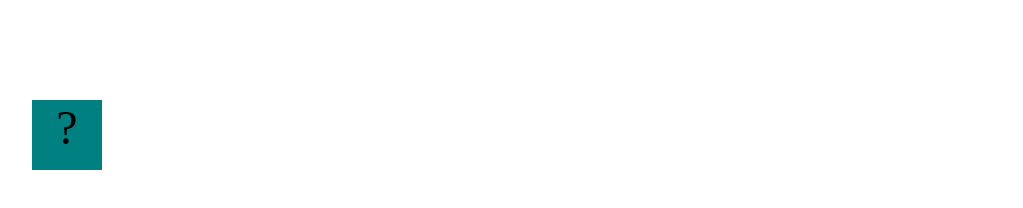
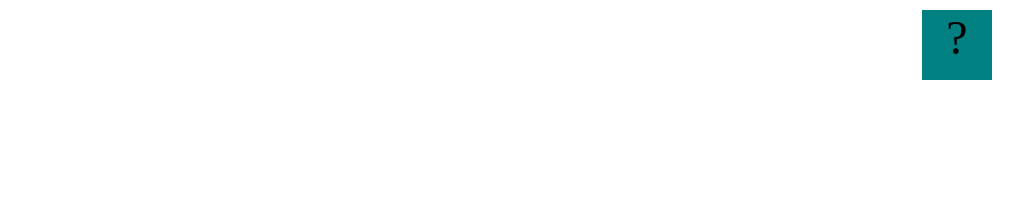
Before and after one commit to TyTran14/TyTran14.github.io, a plain HTML site: page projects/bouncing-box/index.html in a window 1280 px wide. Shown: the whole page, without its empty margins (68-1091 px from the left). Drawn offline with Linux system fonts and the light colour scheme.

```diff
--- a/projects/bouncing-box/index.html
+++ b/projects/bouncing-box/index.html
@@ -14,7 +14,7 @@
 			user-select: none;
 			display: block;
 			position: absolute;
-			top: 100px;
+			top: 10px;
 			left: 0px;  /* <--- Change me! */
 		}
 		.board{
@@ -62,7 +62,7 @@
 			//////////////////////////////////////////////////////////////////
 
 			// TODO 2 - Variable declarations
-
+			var positionX=0;
 
 
 			/*
@@ -71,8 +71,8 @@
 			turn it around!
 			*/
 			function update() {
-				moveBoxTo(100)
-
+				moveBoxTo(positionX)
+				positionX=positionX+10
 			};
 
 			/*
```
